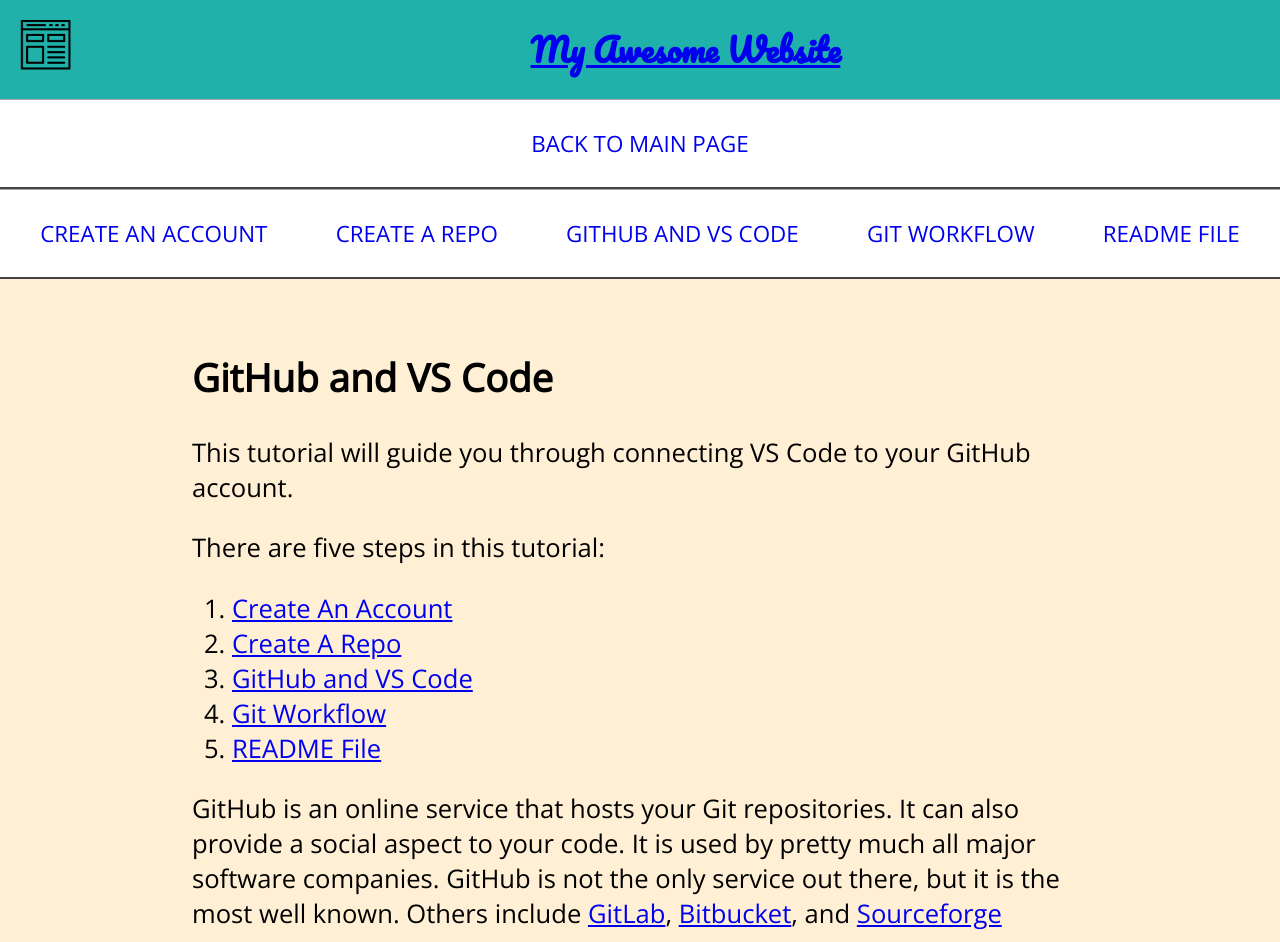
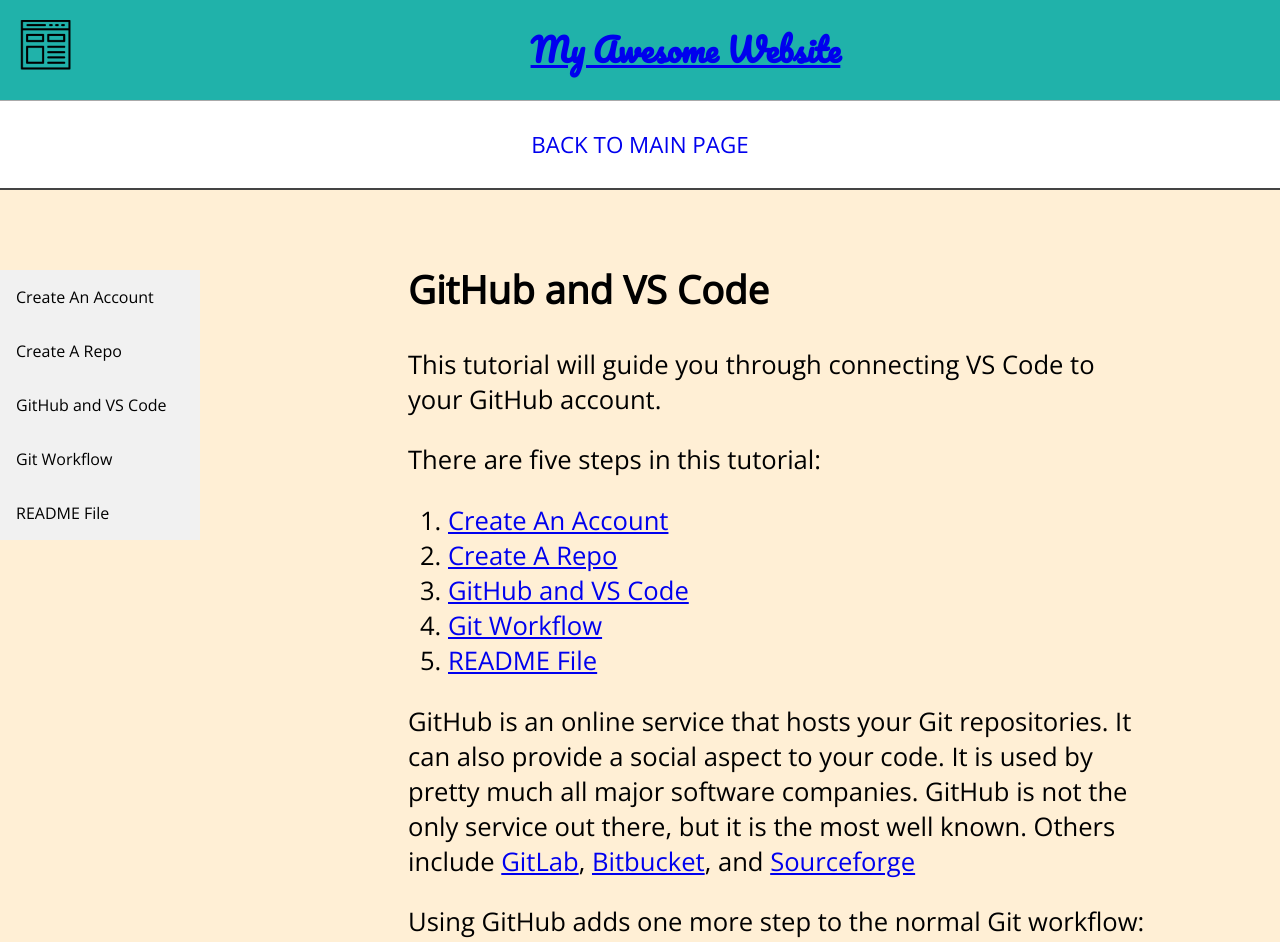
Before and after one commit to ammonshepherd/make-a-website, a plain HTML site: page github-vscode.html in a window 1280 px wide. Shown: the top 942 px of the page. Drawn offline with nearby package versions, Linux system fonts and the light colour scheme.

Commit message:
Fix menu for tutorial navigation

```diff
--- a/github-vscode.html
+++ b/github-vscode.html
@@ -7,6 +7,19 @@
   <link rel="preconnect" href="https://fonts.gstatic.com">
   <link href="https://fonts.googleapis.com/css2?family=Pacifico&display=swap" rel="stylesheet">
   <link href="https://fonts.googleapis.com/css2?family=Open+Sans:wght@300&display=swap" rel="stylesheet">
+
+  <script>
+    function addClass(current_link) {
+      current_link.classList.add("current-anchor");
+
+      var links = document.querySelectorAll("a.sidebar-anchor");
+      for (var i = 0; i < links.length; i++) {
+        if (links[i].hash != current_link.hash) {
+          links[i].classList.remove("current-anchor");
+        }
+      }
+    };
+  </script>
 </head>
 
 <body>
@@ -19,16 +32,17 @@
     <a href="index.html#github">Back to main page</a>
   </nav>
 
-  <nav id="sub-menu">
-    <a href="#create-an-account">Create An Account</a>
-    <a href="#create-a-repo">Create A Repo</a>
-    <a href="#github-and-vscode">GitHub and VS Code</a>
-    <a href="#git-workflow">Git Workflow</a>
-    <a href="#the-readme-file">README File</a>
-  </nav>
-
   <main>
+    <div class="sidebar">
+      <a class="sidebar-anchor" onclick="addClass(this)" href="#create-an-account">Create An Account</a>
+      <a class="sidebar-anchor" onclick="addClass(this)" href="#create-a-repo">Create A Repo</a>
+      <a class="sidebar-anchor" onclick="addClass(this)" href="#github-and-vscode">GitHub and VS Code</a>
+      <a class="sidebar-anchor" onclick="addClass(this)" href="#git-workflow">Git Workflow</a>
+      <a class="sidebar-anchor" onclick="addClass(this)" href="#the-readme-file">README File</a>
+    </div>
     <section class="bg-light">
+      <div class="section-content">
+        <div class="section-right content">
           <h1 id="github-and-vs-code">GitHub and VS Code</h1>
           <p>This tutorial will guide you through connecting VS Code to your GitHub account.</p>
           <p>There are five steps in this tutorial:</p>
@@ -219,6 +233,11 @@
           <button class="big-button"><a href="index.html#github"> &lArr; Main Page</a></button>
 
 
+        </div>
+      </div>
+    </section>
+
+    <section id="tips">
       <h2>Troubleshooting Tips</h2>
       <dl>
         <dt>Error: If you try to clone the repository, but it fails to create the <code>phpmotors</code> folder...</dt>
@@ -227,10 +246,10 @@
           <p><code>git clone https://github.com/YOUR_USER_NAME_HERE/phpmotors.git phpmotors</code> </p>
           <p>
             If you get an error like this:
-          <pre>
+          <p>
             remote: Repository not found.
             fatal: repository 'https://github.com/MyRepo/project.git/' not found
-</pre>
+          </p>
 
           Then type in </p>
           <p><code>git credential-manager uninstall</code></p>
--- a/style.css
+++ b/style.css
@@ -24,6 +24,19 @@
   flex-direction: row;
   justify-content: flex-start;
   align-content: stretch;
+  position: fixed;
+  z-index: 1;
+  top: 0;
+  left:0;
+  height:100px;
+}
+
+main {
+  z-index: 3;
+  margin-top: 190px;
+}
+h1, h2 {
+  scroll-margin-top: 17rem;
 }
 
 .big-button {
@@ -55,6 +68,9 @@
   justify-content: space-evenly;
   border-top: 1px solid #aaa;
   border-bottom: 2px solid #444;
+  position: fixed;
+  top: 100px;
+  background-color: white;
 }
 
 nav a {
@@ -75,6 +91,7 @@
   min-height: 60vh;
   font-size: 1.6em;
   padding: 40px 15vw;
+  scroll-margin-top: 11rem;
 }
 #intro {
   background-color:paleturquoise;
@@ -187,7 +204,56 @@
   text-decoration: none;
 }
 
+
+/* https: //www.w3schools.com/howto/howto_css_sidebar_responsive.asp */
+/* The side navigation menu */
+.sidebar {
+  margin: 0;
+  padding: 0;
+  width: 200px;
+  background-color: #f1f1f1;
+  position:fixed;
+  overflow: auto;
+  z-index: 3;
+  top: 150px;
+}
+
+/* Sidebar links */
+.sidebar a {
+  display: block;
+  color: black;
+  padding: 16px;
+  text-decoration: none;
+}
+
+/* Active/current link */
+.sidebar a.active {
+  background-color: #04AA6D;
+  color: white;
+}
+
+/* Links on mouse-over */
+.sidebar a:hover:not(.active) {
+  background-color: #555;
+  color: white;
+}
+
+.current-anchor {
+  background-color:darkorange;
+}
+/* Page content. The value of the margin-left property should match the value of the sidebar's width property */
+div.content {
+  margin-left: 200px;
+  padding: 1px 16px;
+}
+
 @media screen and (min-width: 700px) {
+  h1, h2 {
+    scroll-margin-top: 13rem;
+  }
+  .sidebar {
+    top: 270px;
+  }
   .resp-img {
     width: 100%;
     max-width: 200px;
@@ -226,3 +292,28 @@
     padding: 8px;
   }
 }
+
+/* On screens that are less than 700px wide, make the sidebar into a topbar */
+@media screen and (max-width: 700px) {
+  .sidebar {
+    width: 100%;
+    height: auto;
+    position: fixed;
+  }
+
+  .sidebar a {
+    float: left;
+  }
+
+  div.content {
+    margin-left: 0;
+  }
+}
+
+/* On screens that are less than 400px, display the bar vertically, instead of horizontally */
+@media screen and (max-width: 400px) {
+  .sidebar a {
+    text-align: center;
+    float: none;
+  }
+}
```
Lines whose indentation alone changed are shown as unchanged.
